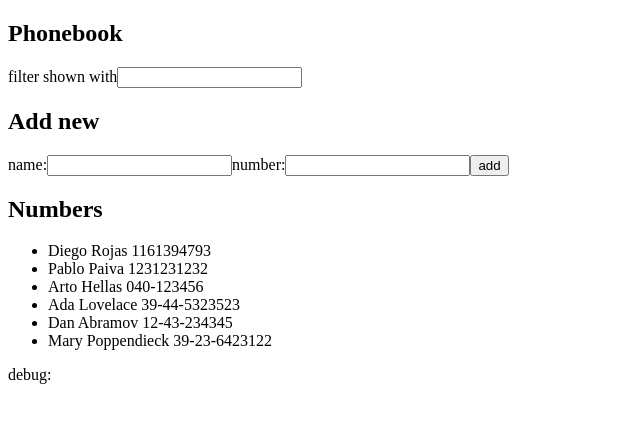
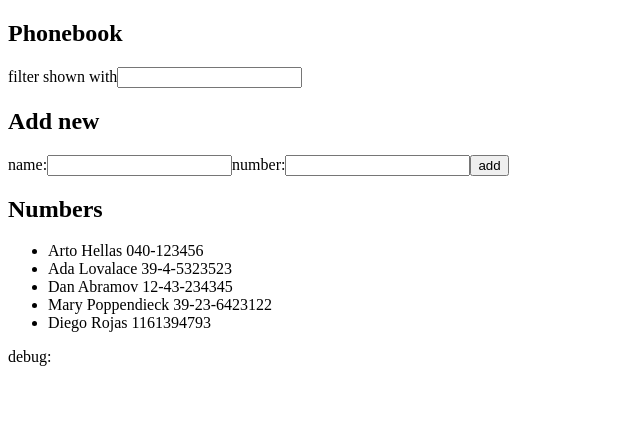
Before and after one commit to diegorealmadrid7/Part2, a React (Create React App) app in the folder thephonebook/: page / in a window 1280 px wide. Shown: the top 422 px of the page, without its empty margins (0-640 px from the left). Built offline with nearby package versions, Linux system fonts and the light colour scheme; data requests are answered from the project's data file.

Commit message:
step 6 finished

```diff
--- /dev/null
+++ b/thephonebook/db.json
@@ -0,0 +1,29 @@
+{
+  "persons":[
+    {
+      "name": "Arto Hellas",
+      "number": "040-123456",
+      "id": 1
+    },
+    {
+      "name": "Ada Lovalace",
+      "number": "39-4-5323523",
+      "id": 2
+    },
+    {
+      "name": "Dan Abramov",
+      "number": "12-43-234345",
+      "id": 3
+    },
+    {
+      "name": "Mary Poppendieck",
+      "number": "39-23-6423122",
+      "id": 4
+    },
+    {
+      "name": "Diego Rojas",
+      "number": "1161394793",
+      "id": 5
+    }
+  ]
+}
--- a/thephonebook/src/App.js
+++ b/thephonebook/src/App.js
@@ -1,21 +1,26 @@
-import React, { useState } from 'react'
+import React, { useState, useEffect } from 'react'
+import axios from 'axios'
 import Persons from './components/Persons'
 import NewPerson from './components/AddPerson'
 import FilterPerson from './components/FilterPerson'
 
 const App = () => {
-  const [ persons, setPersons ] = useState([
-    { name: 'Diego Rojas', number: '1161394793' },
-    { name: 'Pablo Paiva', number: '1231231232' },
-    { name: 'Arto Hellas', number: '040-123456' },
-    { name: 'Ada Lovelace', number: '39-44-5323523' },
-    { name: 'Dan Abramov', number: '12-43-234345' },
-    { name: 'Mary Poppendieck', number: '39-23-6423122' }
-  ])
-
+  const [ persons, setPersons ] = useState([])
   const [ newName, setNewName ] = useState('')
   const [ newNumber, setNewNumber ] = useState('')
   const [ newSearch, setNewSearch ] = useState('')
+
+  const hook = () => {
+    console.log('effect')
+    axios
+      .get('http://localhost:3001/persons')
+      .then(person => {
+        console.log('promise fulfilled')
+        setPersons(person.data)
+      })
+  }
+
+  useEffect(hook, [])
 
   const addPerson = (event) => {
     event.preventDefault()
```
Also changed, not shown: thephonebook/package.json (+6 -1 lines), 1 other file (tests, documents, lock files or other folders).
